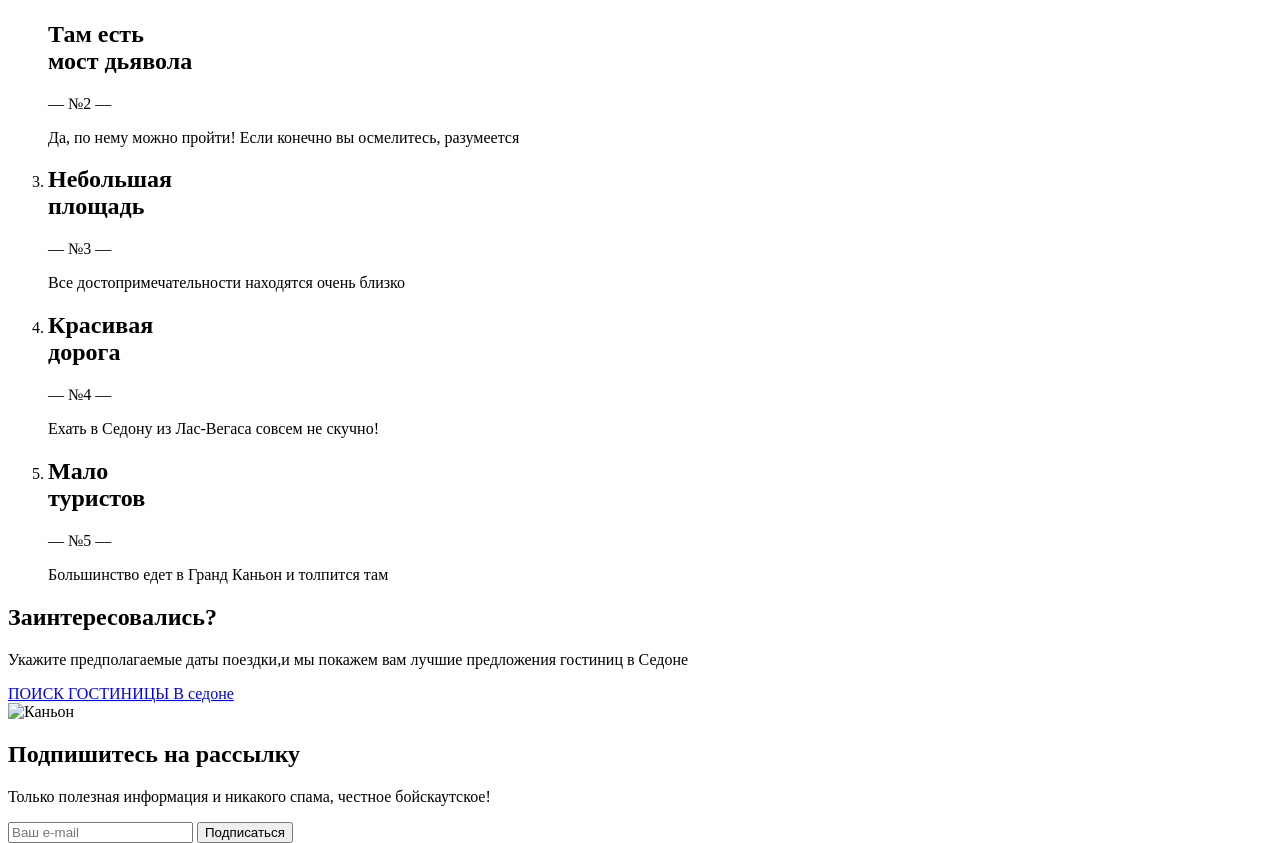
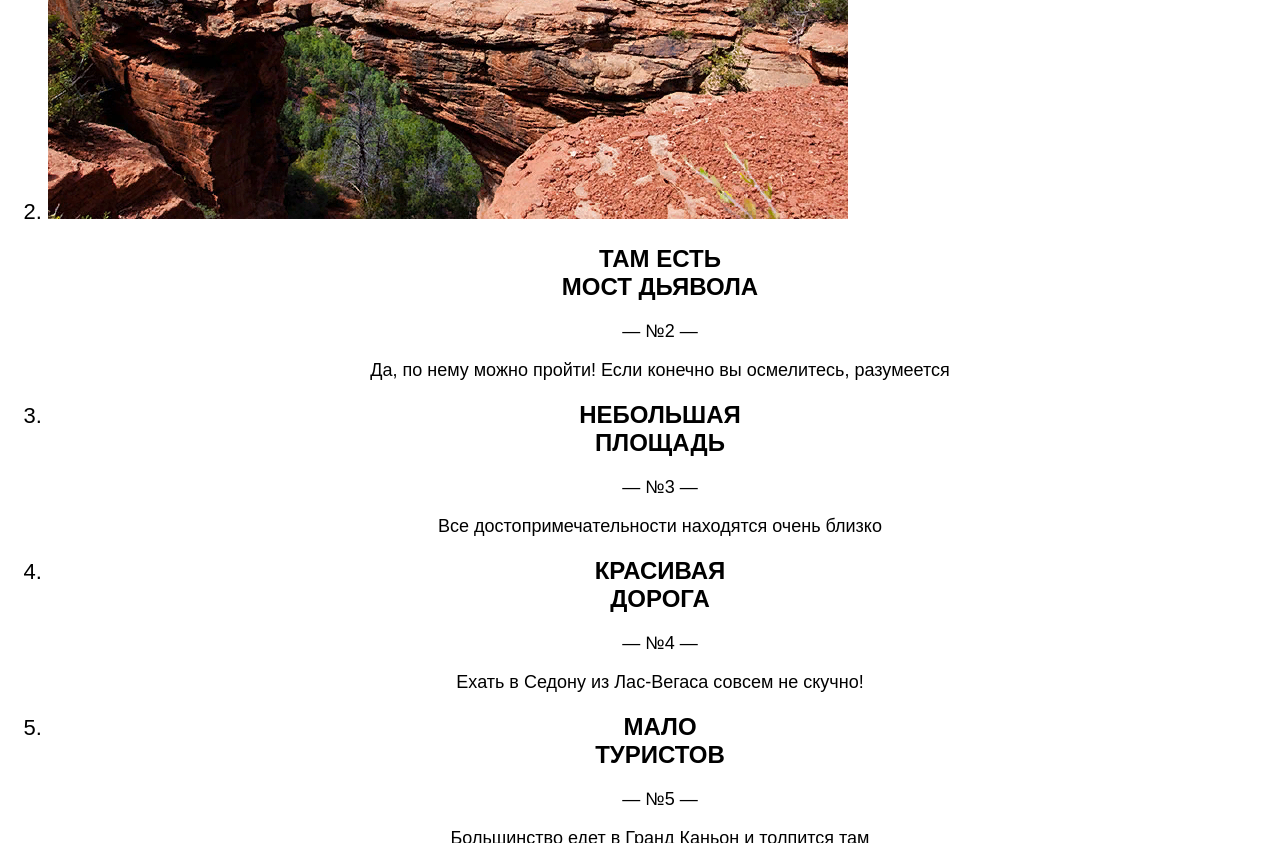
Before and after one commit to htmlacademy-htmlcss/2073605-sedona-34, a plain HTML site: page index.html in a window 1280 px wide. Shown: the part 1957-2800 px from the top of the page. Drawn offline with Linux system fonts and the light colour scheme; a web font is replaced by a local one.

Commit message:
Подключение стилей главной страницы

```diff
--- a/index.html
+++ b/index.html
@@ -53,15 +53,19 @@
       </nav>
     </header>
     <main>
-      <section class="main-image">
+      <section class="sedona-town">
+        <div class="main-image">
          <h1 class="visually-hidden">Sedona</h1>
          <img class="logo" src="images/welcome.svg" width="458" height="352" alt="Добро пожаловать в великолепную Седону. Потому что Гранд каньон отстой.">
-        <p>
+        </div>
+        <div class="reasons">
+          <p class="sedona-reasons">
             Седона — небольшой городок в Аризоне, заслуживающий большего!
           </p>
-        <p class="reasons">
+          <p class="reasons-five">
             Рассмотрим 5 причин, по которым Седона круче, чем Гранд Каньон!
           </p>
+        </div>
       </section>
       <section class="feature">
         <ol class="feature-list">
@@ -151,7 +155,7 @@
         </ol>
       </section>
       <section class="search-hotel">
-        <h2>
+        <h2 class="interested">
           Заинтересовались?
         </h2>
         <p class="arrival-date">
@@ -159,12 +163,11 @@
         </p>
         <a class="button button-search" href="#">ПОИСК ГОСТИНИЦЫ В седоне</a>
       </section>
-      <section class="subscribe">
-        <img src="#" alt="Каньон">
-        <h2 class="subscribe">
+      <section class="subscription">
+        <h2 class="newsletter">
           Подпишитесь на рассылку
         </h2>
-        <p class="subscribe-text">
+        <p class="newsletter-text">
           Только полезная информация и никакого спама, честное бойскаутское!
         </p>
         <form class="newsletter-form" action="#" method="post">
--- a/styles/styles.css
+++ b/styles/styles.css
@@ -0,0 +1,169 @@
+@font-face {
+  font-family: "PT Sans";
+  font-style: normal;
+  font-weight: 400;
+  src: url("fonts/pt-sans-regular.woff2") format("woff2");
+  font-display: swap;
+}
+
+@font-face {
+  font-family: "PT Sans";
+  font-style: normal;
+  font-weight: 700;
+  src: url("fonts/pt-sans-bold.woff2") format("woff2");
+  font-display: swap;
+}
+
+@font-face {
+  font-family: "PT Sans";
+  font-style: italic;
+  font-weight: 400;
+  src: url("fonts/pt-sans-italic.woff2") format("woff2");
+  font-display: swap;
+}
+
+@font-face {
+  font-family: "PT Sans";
+  font-style: italic;
+  font-weight: 700;
+  src: url("fonts/pt-sans-bold-italic.woff2") format("woff2");
+  font-display: swap;
+}
+
+@font-face {
+  font-family: "PT Sans Narrow";
+  font-style: normal;
+  font-weight: 700;
+  src: url("fonts/pt-sans-narrow-bold.woff2") format("woff2");
+  font-display: swap;
+}
+
+body {
+  font-family: "PT Sans", sans-serif;
+  font-style: normal;
+  font-weight: 400;
+  font-size: 22px;
+  line-height: 26px;
+  color: #000000;
+  background-color: #ffffff;
+}
+
+.navigation-link{
+  font-weight: 700;
+  font-size: 20px;
+  color: #000000;
+  text-decoration: none;
+}
+
+.navigation-item .button{
+  font-weight: 700;
+  font-size: 16px;
+  line-height: 20px;
+  text-transform: uppercase;
+  text-decoration: none;
+  background-color: #756157;
+  color: #ffffff;
+}
+
+.main-image{
+  background-color: #c0b0b0;
+  background-image: url("../images/sedona-mountains.jpg");
+  background-size: 100% auto;
+  background-repeat: no-repeat;
+}
+
+.sedona-reasons{
+  font-weight: 700;
+  font-size: 30px;
+  line-height: 36px;
+   text-align: center;
+  text-transform: uppercase;
+}
+
+.reasons-five{
+  color: #333333;
+}
+
+.item-name{
+  font-weight: 700;
+  font-size: 24px;
+  line-height: 28px;
+  text-align: center;
+  text-transform: uppercase;
+}
+
+.item{
+  font-size: 18px;
+  line-height: 21px;
+  text-align: center;
+}
+
+.item-text{
+  font-size: 18px;
+  line-height: 21px;
+  text-align: center;
+}
+
+.reality-item-name{
+  font-size: 24px;
+  line-height: 28px;
+  text-align: center;
+  text-transform: uppercase;
+}
+
+.reality-text{
+  font-size: 18px;
+  line-height: 21px;
+  text-align: center;
+  color: #333333;
+}
+
+.interested{
+  font-weight: 700;
+  font-size: 30px;
+  line-height: 36px;
+  text-align: center;
+  text-transform: uppercase;
+}
+
+.arrival-date{
+  color: #333333;
+}
+
+.button-search{
+  font-weight: 700;
+  font-size: 20px;
+  line-height: 36px;
+  text-transform: uppercase;
+  text-decoration: none;
+  background-color: #756157;
+  color: #ffffff;
+}
+
+
+.subscription{
+  background-color: #c0b0b0;
+  background-image: url("../images/background-sudscription.jpg");
+  background-size: 100% auto;
+  background-repeat: no-repeat;
+}
+
+.newsletter{
+  font-weight: 700;
+  font-size: 30px;
+  line-height: 36px;
+  text-transform: uppercase;
+  color: #FFFFFF;
+}
+
+.newsletter-text{
+  color: #FFFFFF;
+}
+
+.footer-contacts-phone{
+  font-size: 40px;
+  line-height: 40px;
+  text-transform: uppercase;
+  text-decoration: none;
+  color: #000000;
+}
```
Lines whose indentation alone changed are shown as unchanged.
